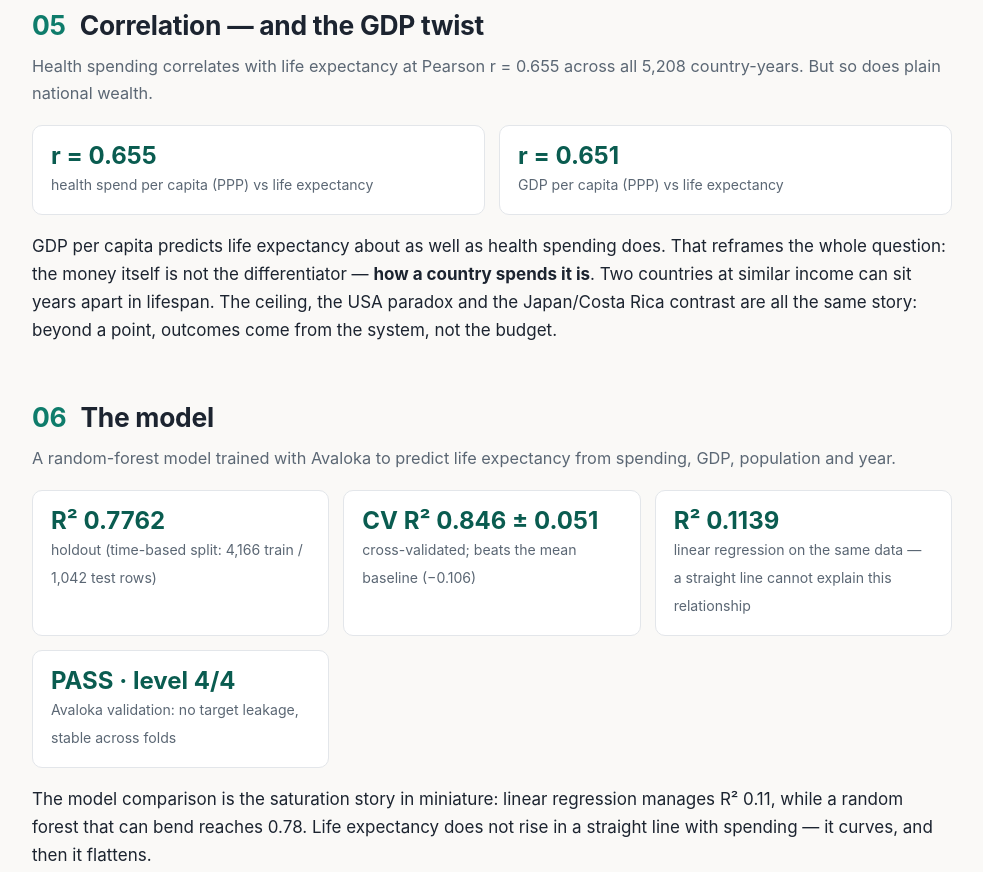
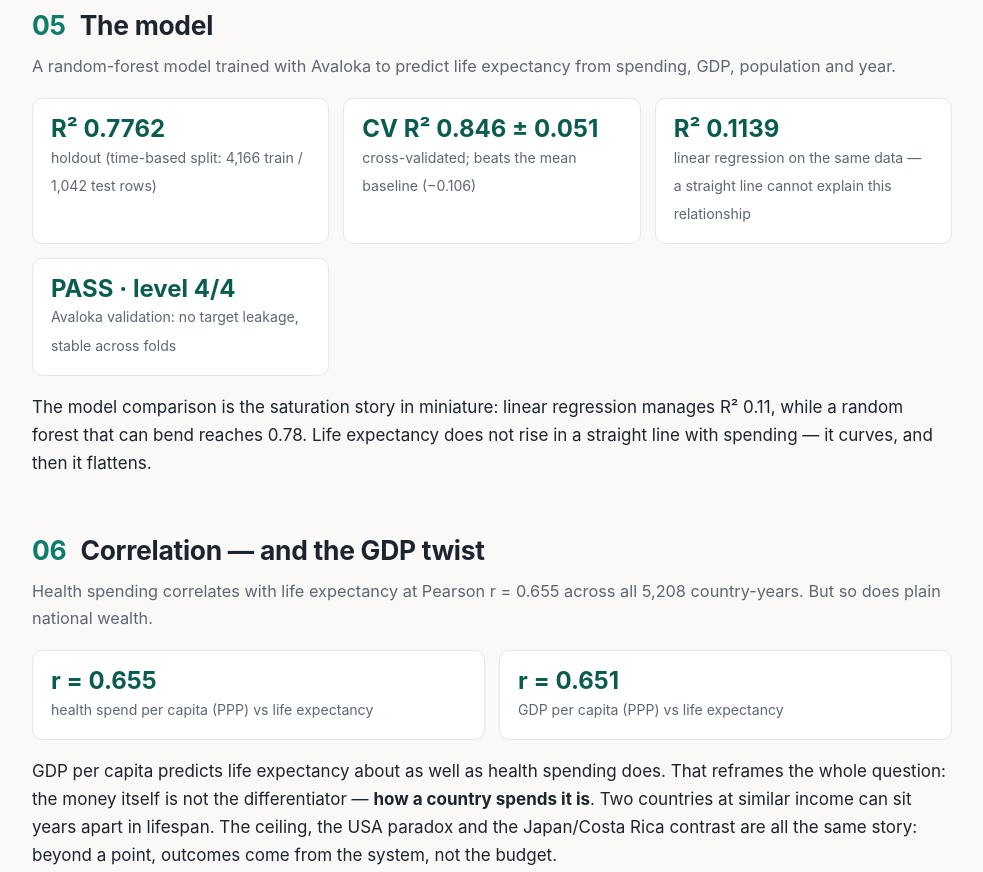
Before and after one commit to maneshdev-cloud/avaloka-health-dollars, a plain HTML site: page index.html in a window 1280 px wide. Shown: the part 4297-5169 px from the top of the page, without its empty margins (148-1131 px from the left). Drawn offline with Linux system fonts and the light colour scheme.

Commit message:
Align report flow with voiceover script: model section follows progress, add closing takeaway

```diff
--- a/index.html
+++ b/index.html
@@ -120,15 +120,7 @@
     <p class="caption">Unweighted mean life expectancy across countries, each year 2000&ndash;2023. Every country counts equally, so this is the average country&rsquo;s trajectory &mdash; not a population-weighted global figure.</p>
   </div>
 
-  <h2><span class="num">05</span> Correlation &mdash; and the GDP twist</h2>
-  <p class="sub">Health spending correlates with life expectancy at Pearson r = 0.655 across all 5,208 country-years. But so does plain national wealth.</p>
-  <div class="grid2">
-    <div class="mini"><b>r = 0.655</b><span>health spend per capita (PPP) vs life expectancy</span></div>
-    <div class="mini"><b>r = 0.651</b><span>GDP per capita (PPP) vs life expectancy</span></div>
-  </div>
-  <p>GDP per capita predicts life expectancy about as well as health spending does. That reframes the whole question: the money itself is not the differentiator &mdash; <strong>how a country spends it is</strong>. Two countries at similar income can sit years apart in lifespan. The ceiling, the USA paradox and the Japan/Costa Rica contrast are all the same story: beyond a point, outcomes come from the system, not the budget.</p>
-
-  <h2><span class="num">06</span> The model</h2>
+  <h2><span class="num">05</span> The model</h2>
   <p class="sub">A random-forest model trained with Avaloka to predict life expectancy from spending, GDP, population and year.</p>
   <div class="grid2">
     <div class="mini"><b>R&sup2; 0.7762</b><span>holdout (time-based split: 4,166 train / 1,042 test rows)</span></div>
@@ -137,6 +129,14 @@
     <div class="mini"><b>PASS &middot; level 4/4</b><span>Avaloka validation: no target leakage, stable across folds</span></div>
   </div>
   <p>The model comparison is the saturation story in miniature: linear regression manages R&sup2; 0.11, while a random forest that can bend reaches 0.78. Life expectancy does not rise in a straight line with spending &mdash; it curves, and then it flattens.</p>
+
+  <h2><span class="num">06</span> Correlation &mdash; and the GDP twist</h2>
+  <p class="sub">Health spending correlates with life expectancy at Pearson r = 0.655 across all 5,208 country-years. But so does plain national wealth.</p>
+  <div class="grid2">
+    <div class="mini"><b>r = 0.655</b><span>health spend per capita (PPP) vs life expectancy</span></div>
+    <div class="mini"><b>r = 0.651</b><span>GDP per capita (PPP) vs life expectancy</span></div>
+  </div>
+  <p>GDP per capita predicts life expectancy about as well as health spending does. That reframes the whole question: the money itself is not the differentiator &mdash; <strong>how a country spends it is</strong>. Two countries at similar income can sit years apart in lifespan. The ceiling, the USA paradox and the Japan/Costa Rica contrast are all the same story: beyond a point, outcomes come from the system, not the budget.</p>
 
   <h2><span class="num">07</span> Methodology</h2>
   <ul>
@@ -155,6 +155,8 @@
     <li><strong>Coverage:</strong> 2023 figures reflect the latest World Bank data; 25 of 217 countries lack a 2023 spending or life-expectancy value and are absent from the snapshot (n = 192).</li>
   </ul>
 
+  <div class="callout"><p><strong>The takeaway:</strong> money matters, but only up to a point. Past $4,000 per person, it is not the budget, it is the system.</p></div>
+
   <footer>
     <p><strong>Manesh Sunil Jadhav</strong> &middot; Final-year Diploma in AI &amp; ML, Government Polytechnic Mumbai &middot; Best Undergraduate, Google Mumbai Data Challenge (Google + Zindi), Nov 2026</p>
     <p>Built for the Avaloka Hackathon (Guruvai Sciences), November 2026, using the open-source <a href="https://github.com/guruvaidev/avaloka">Avaloka CLI</a>. Data: <a href="https://data.worldbank.org/">World Bank Open Data</a>. Full data, code and Avaloka outputs: <a href="https://github.com/maneshdev-cloud/avaloka-health-dollars">github.com/maneshdev-cloud/avaloka-health-dollars</a></p>
```
